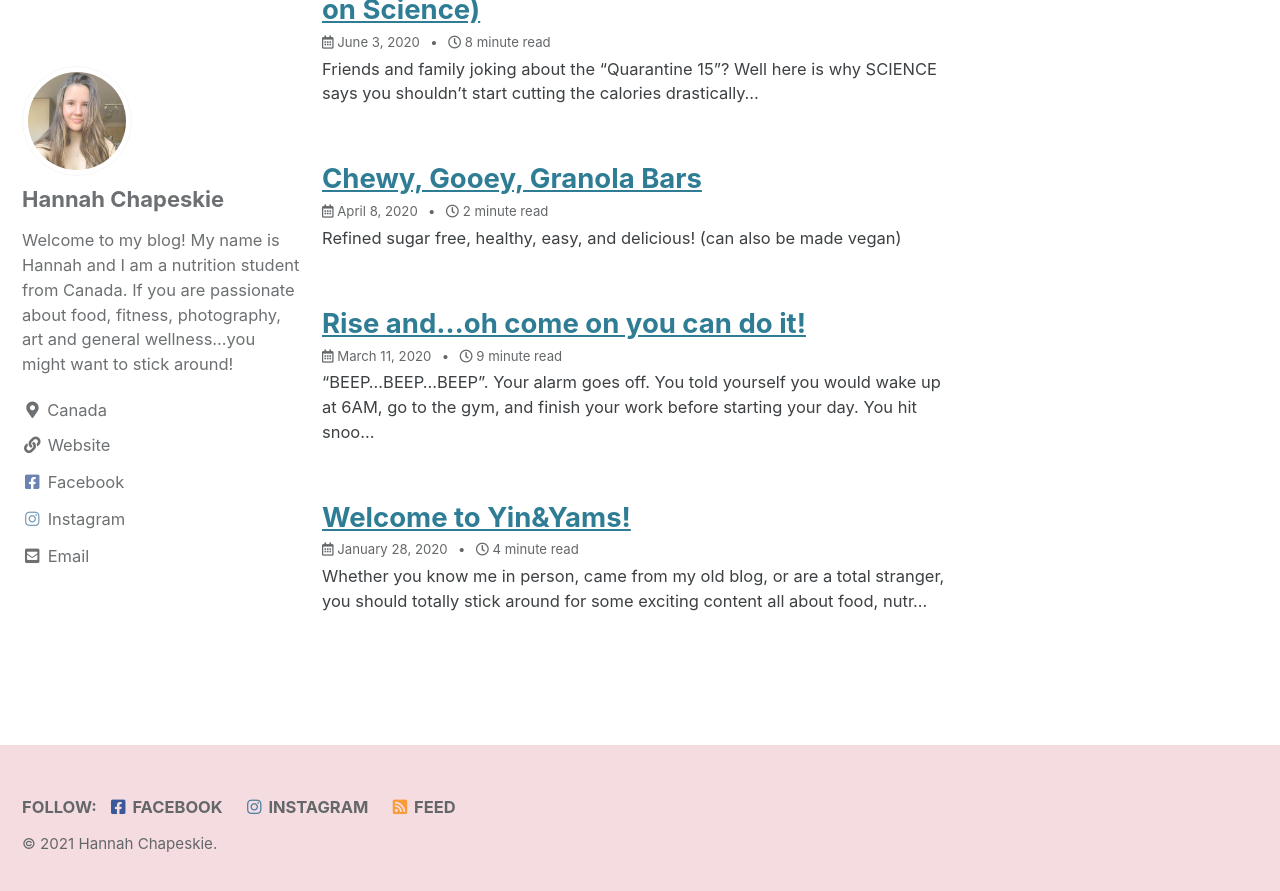
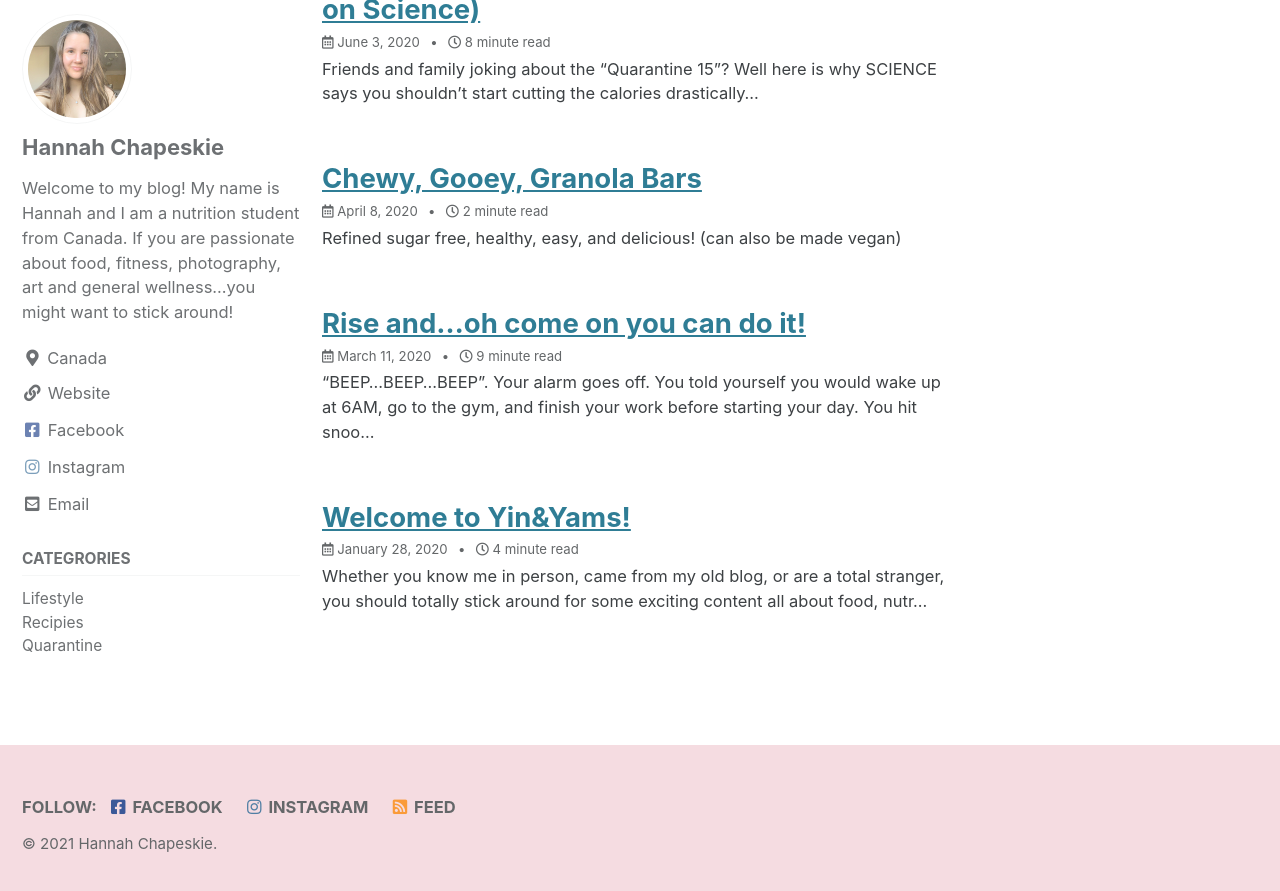
Before and after one commit to dylanbabel/yinandyams, a Jekyll site: the page built from index.html, in a window 1280 px wide and 900 px high, scrolled down 634 px. Shown: the top 891 px of the window. Built offline with Jekyll 4.4.1, drawn with Linux system fonts in a browser that asks for light colours; cached includes are drawn as plain includes; the list of posts is cut into pages by our own code.

Commit message:
Update _config.yml

```diff
--- a/_config.yml
+++ b/_config.yml
@@ -292,6 +292,8 @@ defaults:
     values:
       layout: single
       author_profile: true
+      sidebar:
+        nav: "categories"
   # _portfolio
   - scope:
       path: ""
@@ -300,6 +302,8 @@ defaults:
       layout: single
       author_profile: false
       share: true
+      sidebar:
+        nav: "categories"
   # _docs
   - scope:
       path: ""
```
